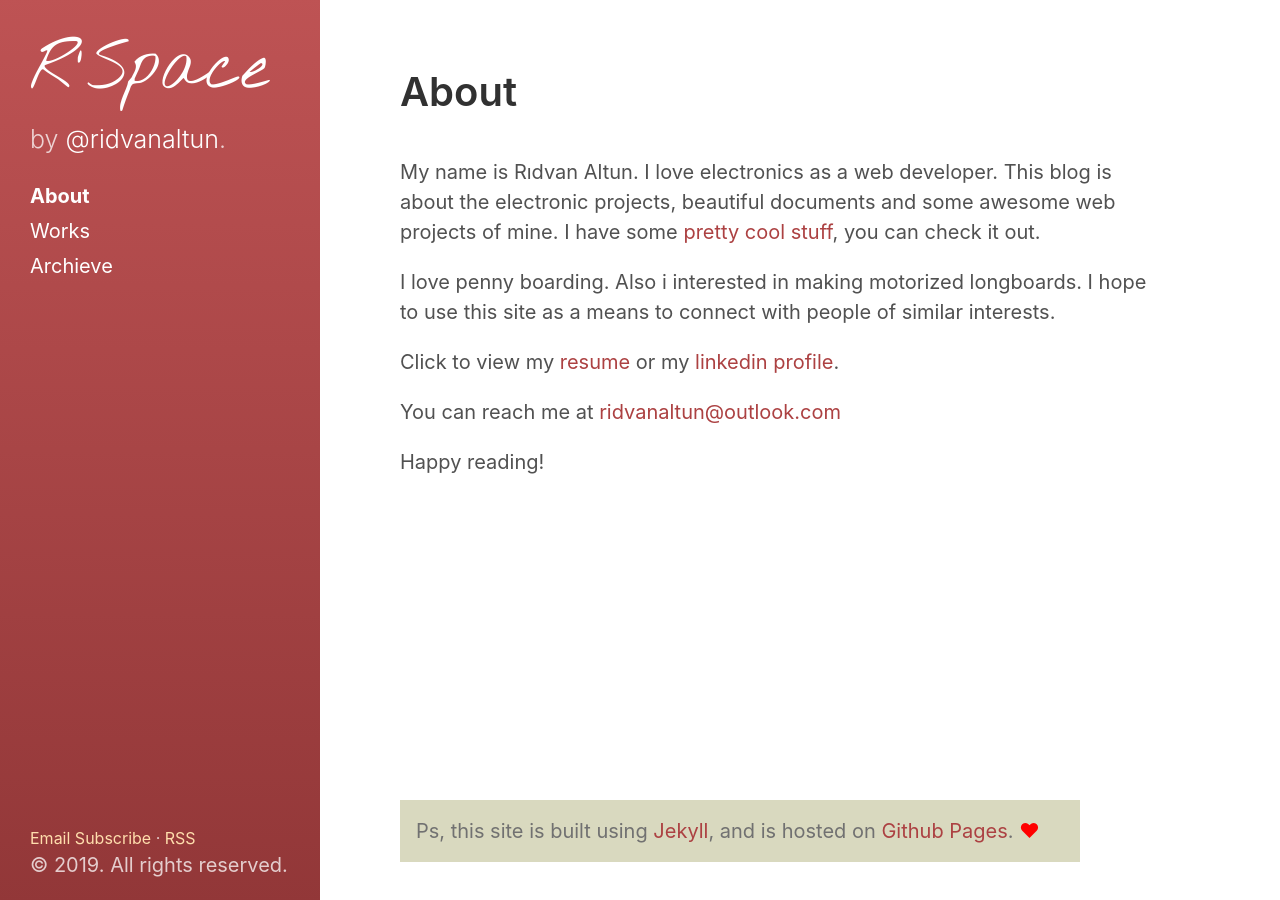
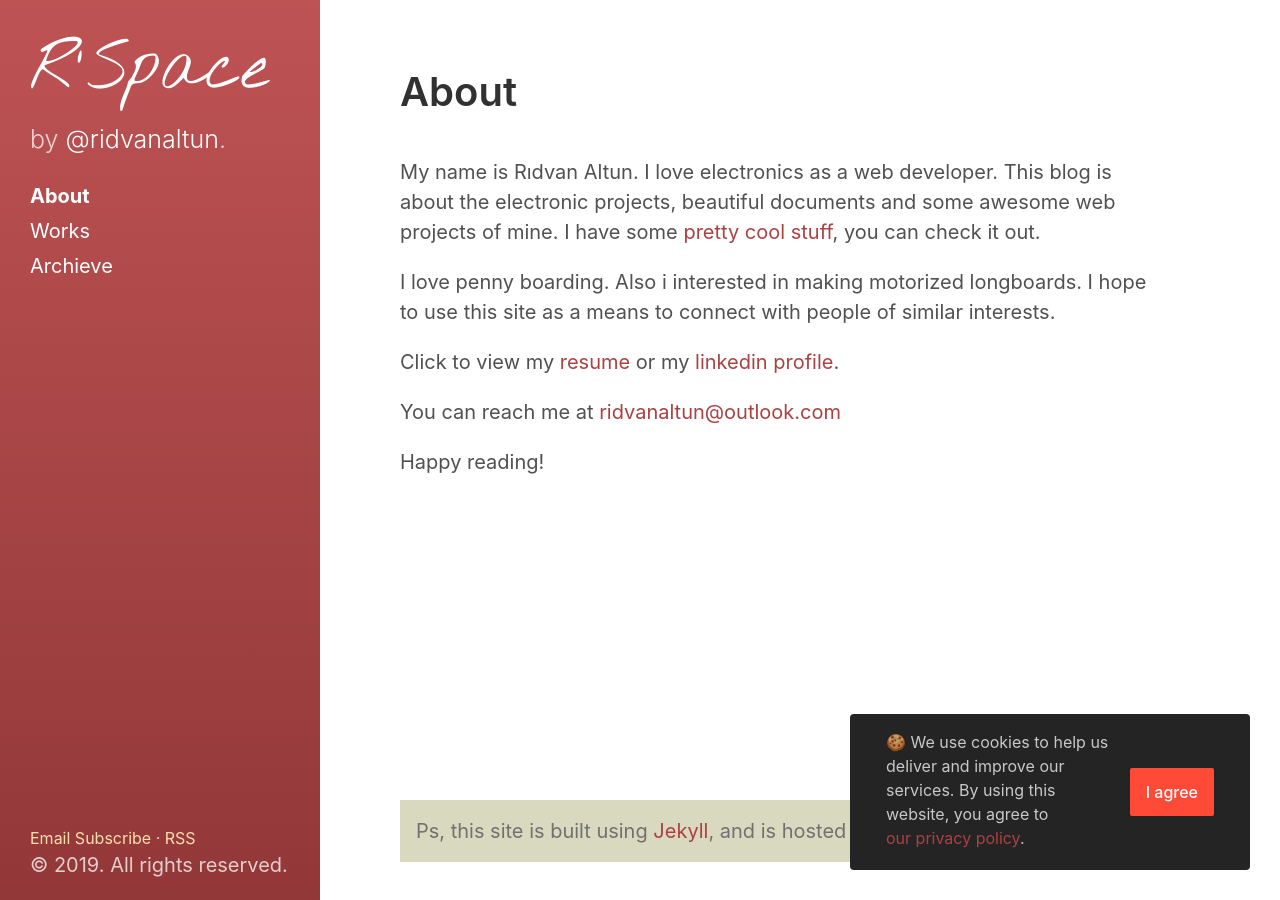
Before and after one commit to ridvanaltun/elegant, a Jekyll site: the page built from index.md, in a window 1280 px wide. Built offline with Jekyll 4.4.1, drawn with Linux system fonts in a browser that asks for light colours; nearby versions of some CDN libraries.

Commit message:
feature: privacy-policy-modal added

```diff
--- a/_includes/modals.html
+++ b/_includes/modals.html
@@ -1 +1,2 @@
 {% include email-modal.html %}
+{% include privacy-policy-modal.html %}
--- /dev/null
+++ b/_includes/privacy-policy-modal.html
@@ -0,0 +1,4 @@
+<div class="privacy-consent" data-popup="privacy">
+  <p>🍪 We use cookies to help us deliver and improve our services. By using this website, you agree to <a href="/privacy-policy">our privacy policy</a>.</p>
+  <a class="privacyBtn privacyBtn--medium privacyBtn--brand" data-popup-close="privacy">I agree</a>
+</div>
--- a/_sass/elegant.scss
+++ b/_sass/elegant.scss
@@ -14,3 +14,4 @@
 @import "elegant/status_box";
 @import "elegant/modal";
 @import "elegant/email_modal";
+@import "elegant/privacy_modal";
--- /dev/null
+++ b/_sass/elegant/_privacy_modal.scss
@@ -0,0 +1,50 @@
+.privacy-consent {
+  display: flex;
+  align-items: center;
+  padding: 0.8rem;
+  border-radius: 4px;
+  position: fixed;
+  right: 1.5rem;
+  bottom: 1.5rem;
+  background: #242424;
+  transition: transform 0.6s cubic-bezier(0.68, -0.55, 0.265, 1.2);
+  font-size: medium;
+  width: 20rem;
+}
+
+.privacy-consent p {
+  margin-right: 1rem;
+  padding-left: 1rem;
+  margin-bottom: 0.2rem !important;
+}
+
+.privacy-consent a {
+  flex-grow: 1;
+  text-align: center;
+  white-space: nowrap;
+}
+
+.privacyBtn {
+  display: inline-block;
+  font-weight: 500;
+  text-decoration: none;
+  transition: background .2s ease;
+  margin-right: 1rem;
+}
+
+.privacyBtn--medium {
+  padding: 12px 16px;
+}
+
+.privacyBtn--brand {
+  border-radius: 2px;
+  border: none;
+  background: #ff4a38;
+  color: #fff !important;
+  cursor: pointer;
+  outline: none;
+}
+
+.privacyBtn--brand:hover {
+  background: #ff331f;
+}
```
Also changed, not shown: _pages/privacy-policy.md (added, +8 -0 lines).
